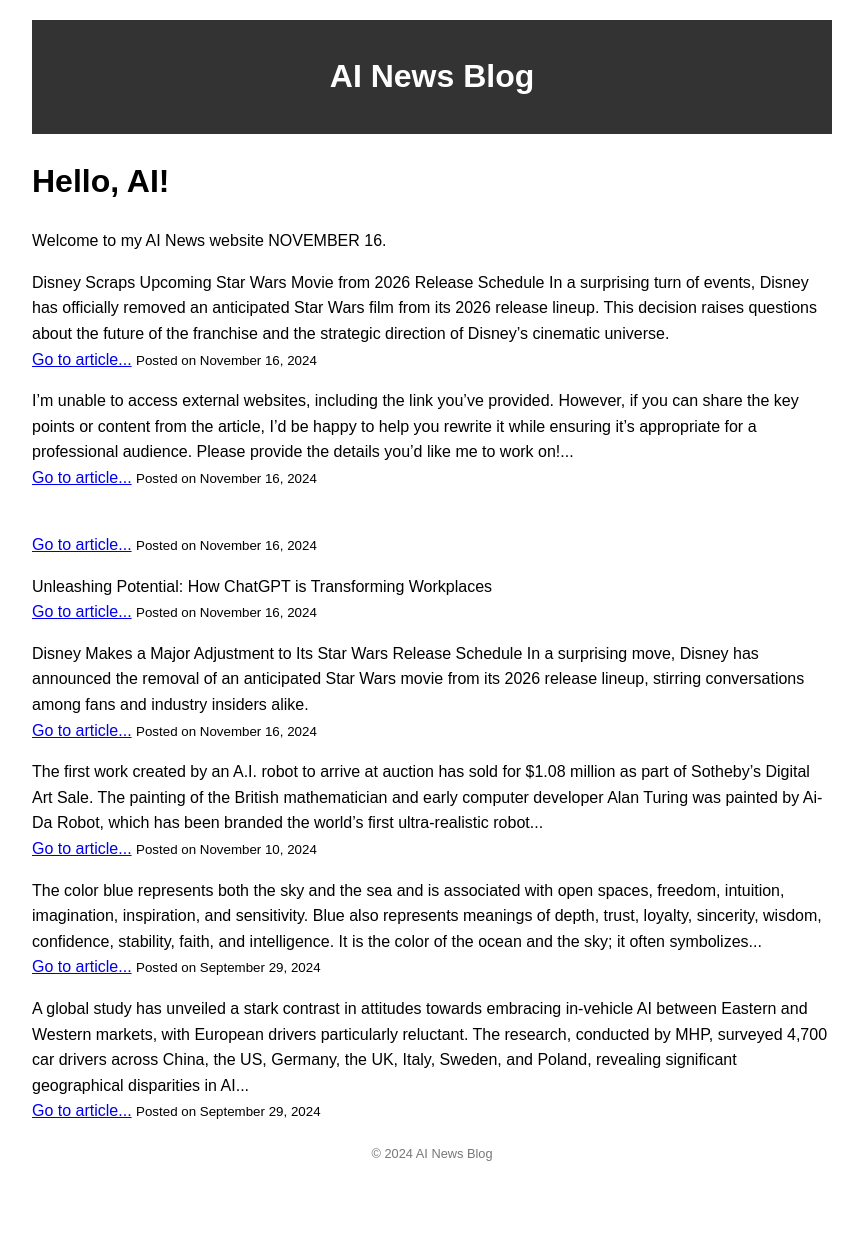
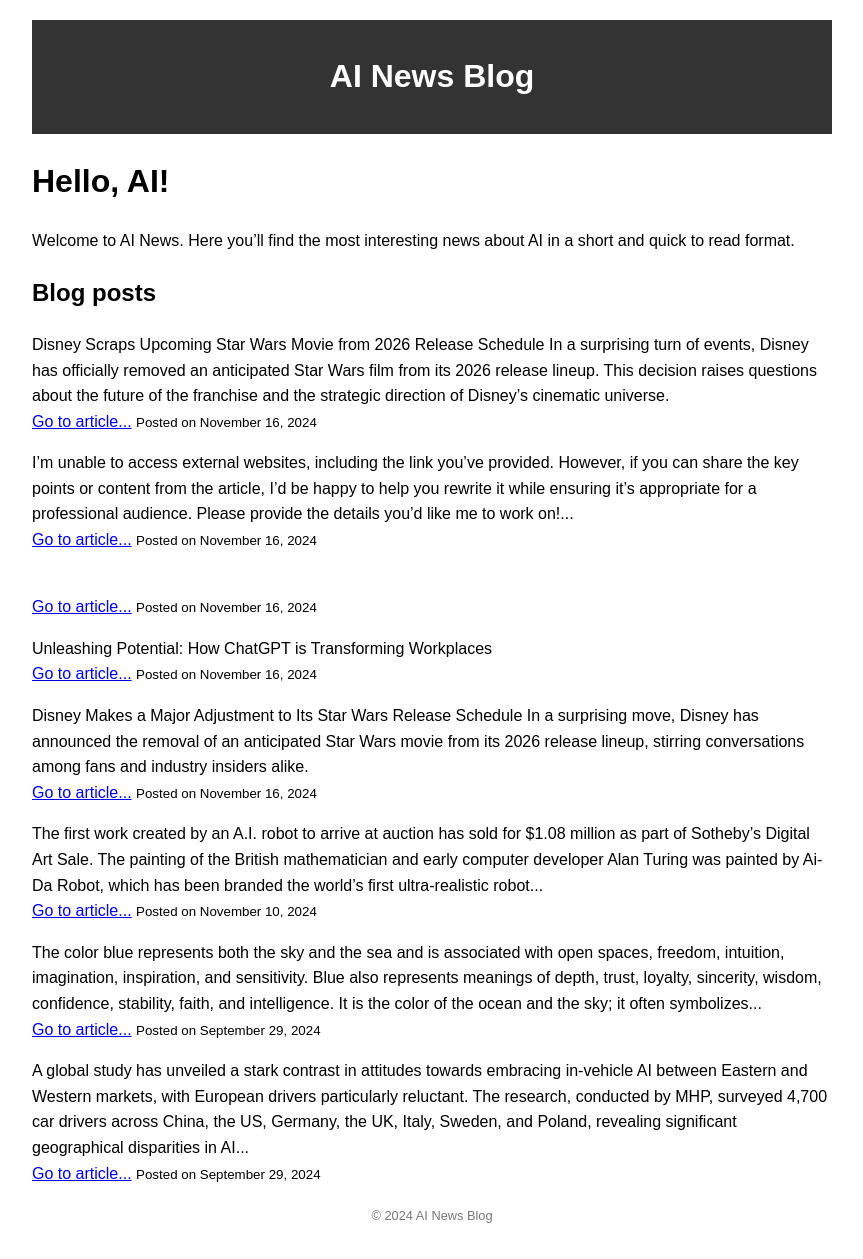
Before and after one commit to aiassistantnews/aiassistantnews.github.io, a Jekyll site: the page built from index.md, in a window 1280 px wide. Shown: the whole page, without its empty margins (208-1071 px from the left). Built offline with Jekyll 4.4.1, drawn with Linux system fonts in a browser that asks for light colours; before the commit the page ends 1197 px from its top, so only the background shows below that.

Commit message:
Change text

```diff
--- a/index.md
+++ b/index.md
@@ -5,7 +5,10 @@
 
 # Hello, AI!
 
-Welcome to my AI News website NOVEMBER 16.
+Welcome to AI News. Here you'll find the most interesting news about AI in a short and quick to read format.
+
+## Blog posts
+
 <!-- Check out my [first blog post](./_posts/2024-09-29-and-so-it-begins.md)! -->
 
 {% for post in site.posts %}
```
